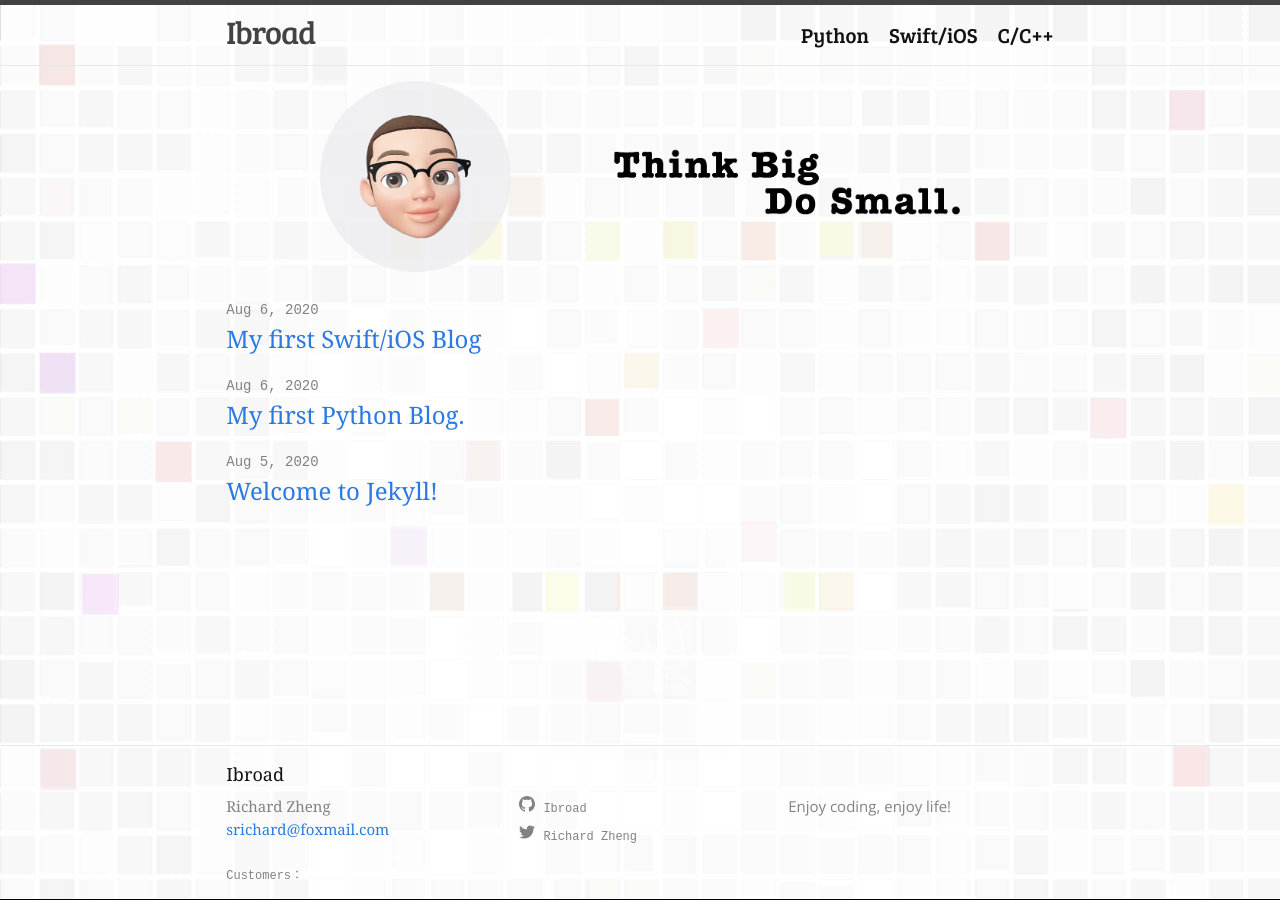
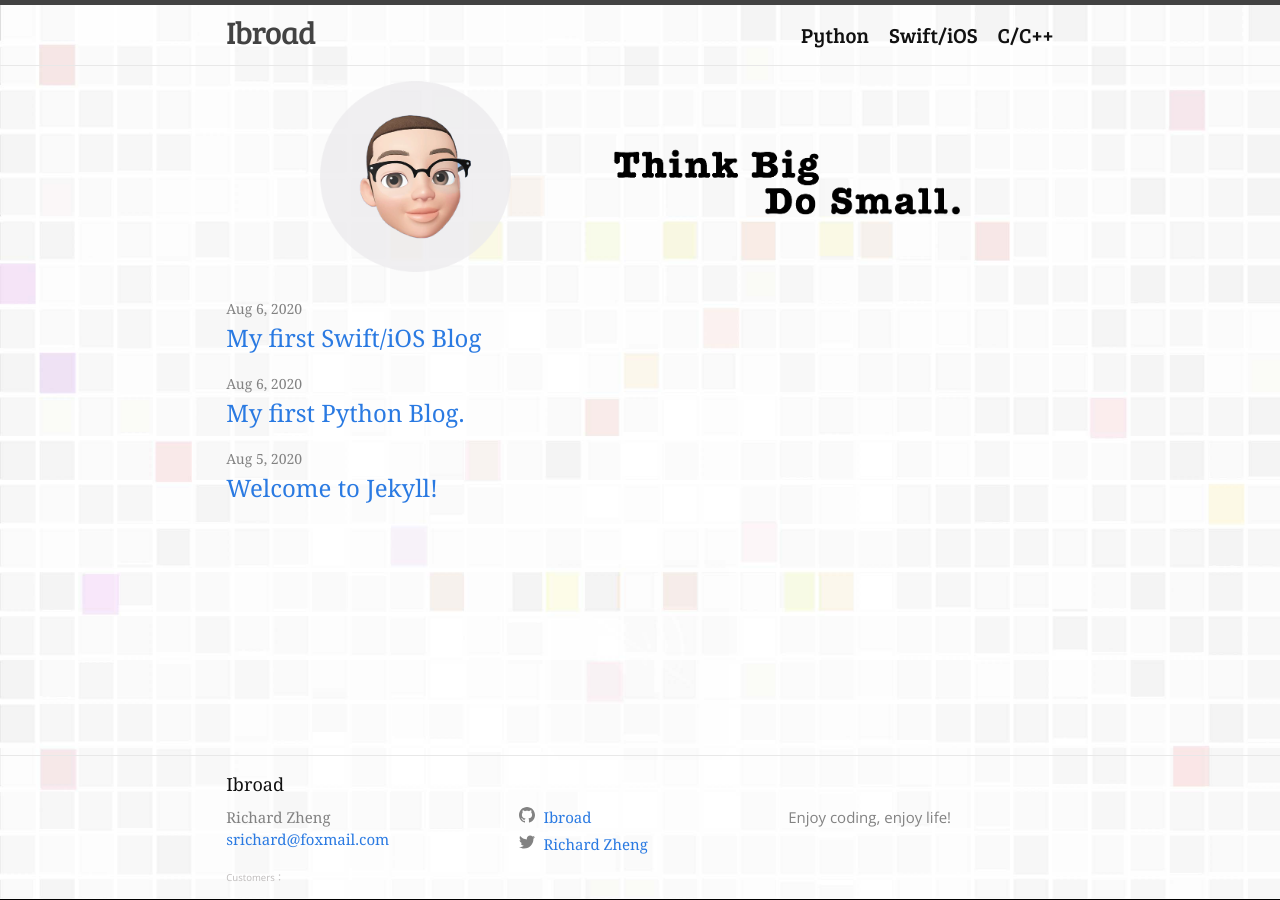
Before and after one commit to zhengyue08/Ibroad.github.io, a Jekyll site: the page built from index.markdown, in a window 1280 px wide. Built offline with Jekyll 4.4.1, drawn with Linux system fonts in a browser that asks for light colours; comment, search, counter and statistics services are not loaded.

Commit message:
Change the count front and colot

```diff
--- a/_includes/footer.html
+++ b/_includes/footer.html
@@ -29,7 +29,7 @@
         <p>{{- site.description | escape -}}</p>
       </div>
     </div>
-    <div style="text-align: left;"><span id="busuanzi_container_site_uv">Customers：<span id="busuanzi_value_site_uv"></span></div>
+    <div style="text-align: left;" class="count"><span id="busuanzi_container_site_uv">Customers：<span id="busuanzi_value_site_uv"></span></div>
   </div>
 
 
--- a/_sass/minima.scss
+++ b/_sass/minima.scss
@@ -26,22 +26,21 @@ $content-width:    850px !default;
 $on-palm:          600px !default;
 $on-laptop:        850px !default;
 
-// Use media queries like this:
-// @include media-query($on-palm) {
-//   .wrapper {
-//     padding-right: $spacing-unit / 2;
-//     padding-left: $spacing-unit / 2;
-//   }
-// }
+$count-color:      #bdbaba;
+
+
+
+
+@mixin relative-font-size($ratio) {
+  font-size: $base-font-size * $ratio;
+}
+
 @mixin media-query($device) {
   @media screen and (max-width: $device) {
     @content;
   }
 }
 
-@mixin relative-font-size($ratio) {
-  font-size: $base-font-size * $ratio;
-}
 
 // Import partials.
 @import
--- a/_sass/minima/_layout.scss
+++ b/_sass/minima/_layout.scss
@@ -151,6 +151,12 @@
   text-align: center;
 }
 
+.count {
+    @include relative-font-size(0.6);
+    font-family: 'Open Sans', sans-serif !important;
+    color: $count-color !important;
+}
+
 @include media-query($on-laptop) {
   .footer-col-1,
   .footer-col-2 {
@@ -255,3 +261,5 @@
     }
   }
 }
+
+//
--- a/assets/main.scss
+++ b/assets/main.scss
@@ -1,20 +1,7 @@
 ---
 # Only the main Sass file needs front matter (the dashes are enough)
 ---
-// $base-font-family:  'Josefin Sans', sans-serif;
 
-
-
-// @import "minima";
-
-// $base-font-family: jf-openhuninn;
-
-// @import "minima";
-
-// @font-face {
-//   font-family: 'jf-openhuninn';
-//   src: url('jf-openhuninn-1.0.ttf') format('truetype');
-// }
 @import "minima";
 @import url('https://fonts.googleapis.com/css2?family=Bree+Serif&family=Righteous&family=Roboto+Mono&display=swap');
 @import url('https://fonts.googleapis.com/css2?family=Open+Sans&display=swap');
@@ -36,25 +23,3 @@ nav,header {
 footer{
     font-family: Cambria, Cochin, Georgia, Times, 'Times New Roman', serif;
 }
-// h {
-//     font-family: 'Pacifico', cursive;;
-// }
-// h1 {
-//   font-family: jf-openhuninn, $base-font-family;
-// }
-// nav {
-//     font-family: jf-openhuninn, $base-font-family;
-// }
-// // nav {
-// //     font-family: jf-openhuninn, $base-font-family;
-// // }
-// a {
-//     font-family: jf-openhuninn, $base-font-family;
-// }
-
-span {
-    font-family: monospace;
-    font-size: 12px;
-    color: $grey-color;
-
-}
```
Also changed, not shown: _sass/minima/_base.scss (line endings or trailing spaces).
